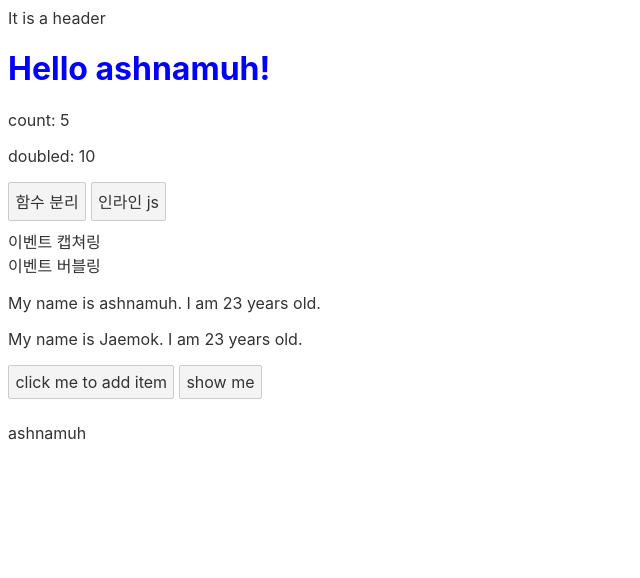
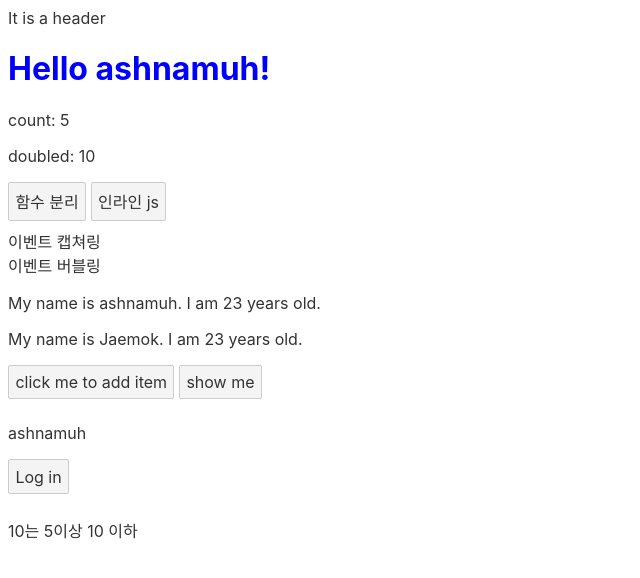
Before and after one commit to ashnamuh/hello-svelte, a Svelte app: page / in a window 1280 px wide. Shown: the top 578 px of the page, without its empty margins (0-640 px from the left). Built offline with nearby package versions, Linux system fonts and the light colour scheme.

Commit message:
add IfElse.svelte

```diff
--- a/src/App.svelte
+++ b/src/App.svelte
@@ -4,6 +4,7 @@ import Count from './components/Count.svelte';
 import Event from './components/Event.svelte';
 import Props from './components/Props.svelte';
 import ArrayList from './components/ArrayList.svelte';
+import IfElse from './components/IfElse.svelte';
 
 const name = 'ashnamuh';
 
@@ -31,3 +32,4 @@ const jaemok = {
 <Props name="ashnamuh" age={ashnamuh.age}></Props>
 <Props {...jaemok}></Props>
 <ArrayList></ArrayList>
+<IfElse></IfElse>
--- /dev/null
+++ b/src/components/IfElse.svelte
@@ -0,0 +1,28 @@
+<script>
+	let user = { loggedIn: false }
+
+	const toggle = () => {
+		user.loggedIn = !user.loggedIn
+	}
+	let count = 10
+</script>
+
+{#if user.loggedIn}
+	<button on:click={toggle}>
+		Log out
+	</button>
+{/if}
+
+{#if !user.loggedIn}
+	<button on:click={toggle}>
+		Log in
+	</button>
+{/if}
+
+{#if count > 10}
+	<p>{count}는 10 초과</p>
+{:else if 5 > count}
+	<p>{count}는 5 미만</p>
+{:else}
+	<p>{count}는 5이상 10 이하</p>
+{/if}
```
